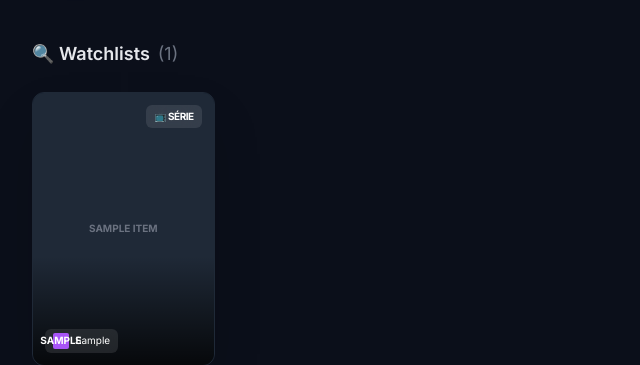
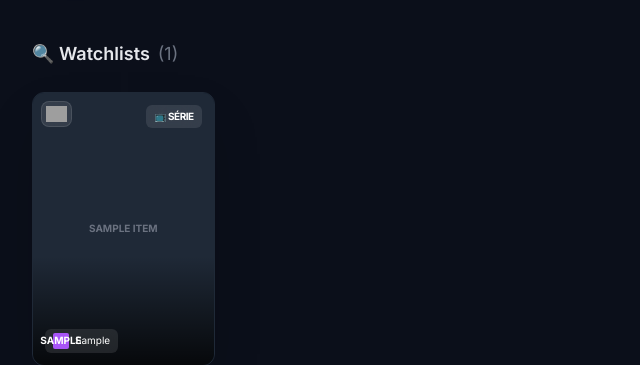
Before and after one commit to sledour/HA-addons, a FastAPI app: template watchlisterr/app/templates/index.html in a window 1280 px wide. Shown: the part 106-471 px from the top of the page, without its empty margins (0-640 px from the left). Run offline with FastAPI, Linux system fonts and the light colour scheme; the template is opened without the code that fills it: most values are stand-ins (such as "Sample title", 1, 10 or a date in 2020); data that the repository does not hold is empty; some libraries are stand-ins or nearby versions; grey boxes are pictures that could not be loaded.

Commit message:
Add logo in html

```diff
--- a/watchlisterr/app/templates/index.html
+++ b/watchlisterr/app/templates/index.html
@@ -17,6 +17,18 @@
         ::-webkit-scrollbar-thumb { background: #1F2937; border-radius: 10px; }
         .logo-glow { filter: drop-shadow(0 0 8px rgba(124, 58, 237, 0.4)); transition: all 0.3s ease; }
         .logo-glow:hover { filter: drop-shadow(0 0 12px rgba(124, 58, 237, 0.7)); transform: scale(1.02); }
+        .status-chip {
+            position: absolute;
+            top: 8px;
+            left: 8px; /* J'ai mis à gauche pour ne pas chevaucher le badge Film/Série à droite */
+            z-index: 20;
+            padding: 4px;
+            border-radius: 8px;
+            border: 1px solid rgba(255, 255, 255, 0.1);
+            transition: transform 0.2s ease;
+        }
+        .status-chip:hover { transform: scale(1.1); }
+        .status-chip img { height: 16px; width: auto; }
     </style>
 </head>
 <body class="text-gray-200 min-h-screen p-4 md:p-8" hx-get="/" hx-trigger="every 30s" hx-select="body" hx-swap="outerHTML">
@@ -81,6 +93,17 @@
     <div class="grid grid-cols-2 sm:grid-cols-3 md:grid-cols-4 lg:grid-cols-6 gap-6">
         {% for item in items_to_request %}
         <div class="relative group aspect-[2/3] rounded-xl overflow-hidden border border-gray-800 transition-all hover:border-purple-500 hover:scale-105 shadow-2xl bg-gray-900">
+
+            {% if item.on_server %}
+                <div class="status-chip glass" title="Disponible sur Plex">
+                    <img src="https://upload.wikimedia.org/wikipedia/commons/e/e5/Plex_logo_2022.svg" alt="Plex">
+                </div>
+            {% elif item.overseerr_id %}
+                <div class="status-chip glass" title="En cours sur Overseerr">
+                    <img src="https://raw.githubusercontent.com/sct/overseerr/develop/public/logo_full.svg" alt="Overseerr">
+                </div>
+            {% endif %}
+
             {% if item.poster_path and item.poster_path != 'None' %}
             <img src="proxy-image?url=https://image.tmdb.org/t/p/w500{{ item.poster_path }}"
                 alt="{{ item.title }}"
@@ -110,13 +133,9 @@
             </div>
         </div>
         {% else %}
-        <div class="col-span-full py-20 text-center border-2 border-dashed border-gray-800 rounded-2xl">
-            <p class="text-gray-500 italic">Le scan n'a pas encore trouvé de médias.</p>
-        </div>
         {% endfor %}
     </div>
 </main>
-
 <section class="max-w-7xl mx-auto">
     <div class="flex items-center justify-between mb-3 px-1">
         <h2 class="text-xs font-bold uppercase tracking-widest text-gray-500">Live Activity Logs</h2>
@@ -142,6 +161,5 @@
         <div class="animate-pulse inline-block w-2 h-4 bg-green-500 ml-1"></div>
     </div>
 </section>
-
 </body>
 </html>
--- a/watchlisterr/config.yaml
+++ b/watchlisterr/config.yaml
@@ -1,6 +1,6 @@
 name: "Watchlisterr"
 description: "Synchronisation des watchlists Plex vers Overseerr"
-version: "0.4.8"
+version: "0.4.9"
 slug: "watchlisterr"
 arch:
 - aarch64
```
Also changed, not shown: watchlisterr/README.md. Lines whose indentation alone changed are shown as unchanged.
